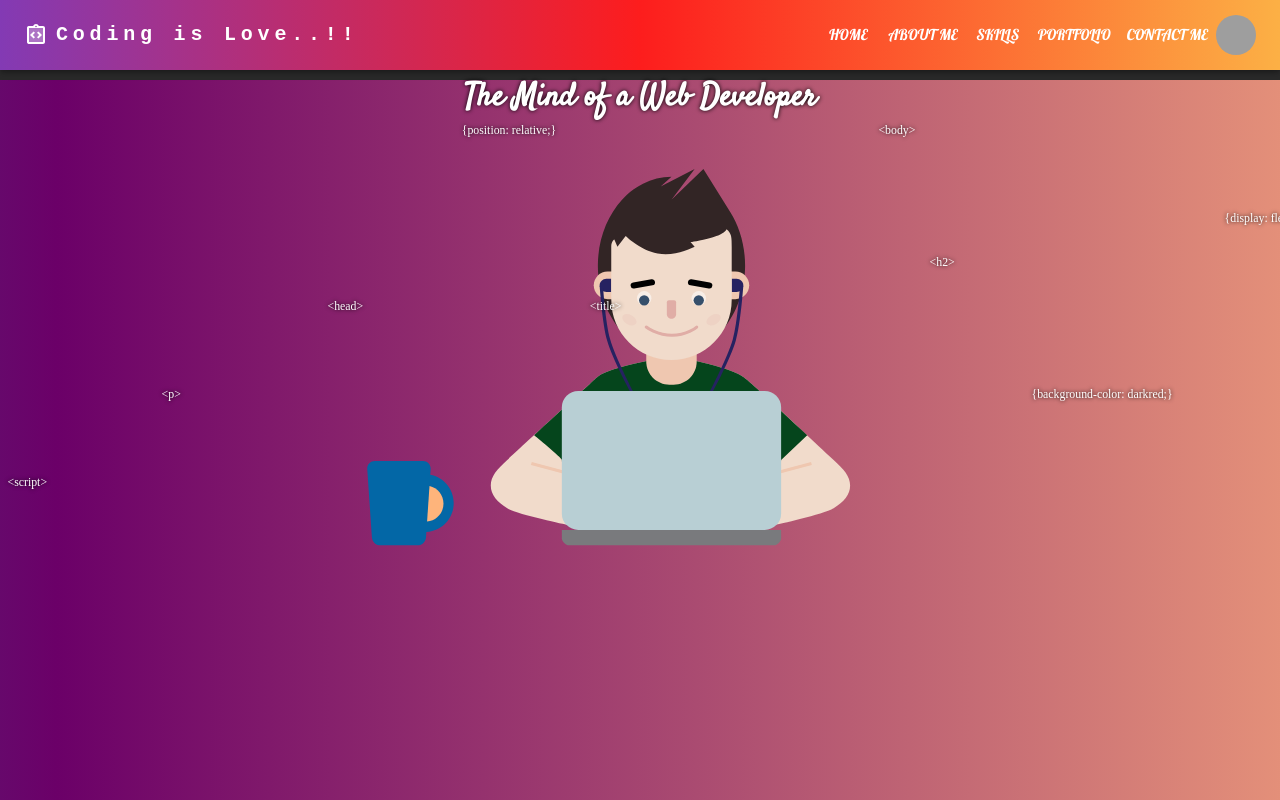
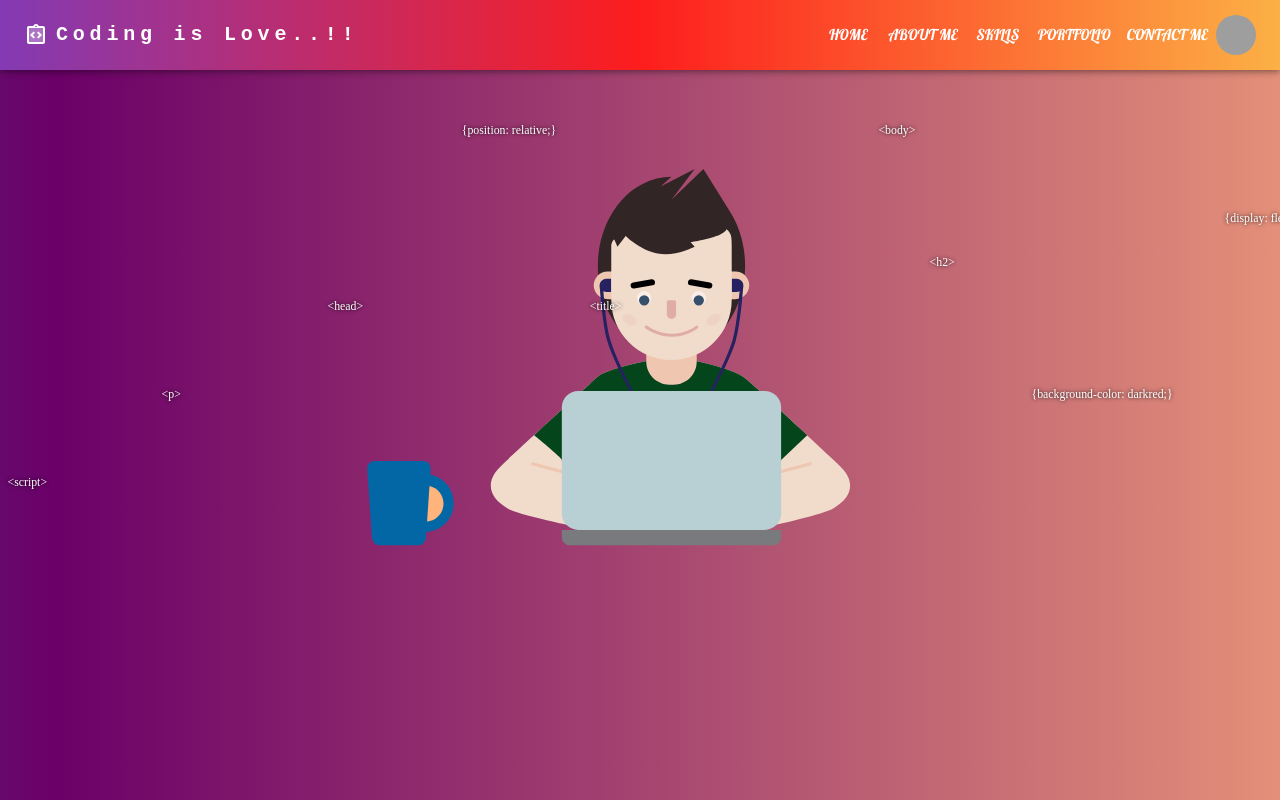
Before and after one commit to fbpatel003/portfolio-fb, a React (Create React App) app: page / in a window 1280 px wide. Shown: the top 800 px of the page. Built offline with nearby package versions, Linux system fonts and the light colour scheme; grey boxes are pictures that could not be loaded.

Commit message:
Add files via upload

```diff
--- a/src/Components/DesktopComponent.js
+++ b/src/Components/DesktopComponent.js
@@ -35,7 +35,7 @@ function DesktopComponent() {
           background:
             "linear-gradient(90deg, rgba(131,58,180,1) 0%, rgba(253,29,29,1) 50%, rgba(252,176,69,1) 100%)",
         }}
-        position="sticky"
+        position="fixed"
       >
         <Container maxWidth="xl">
           <Toolbar disableGutters>
```
